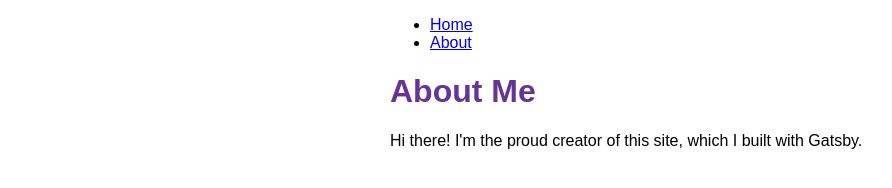
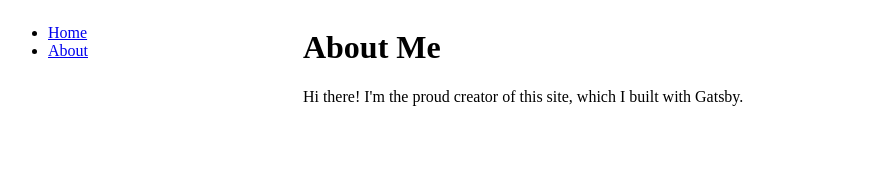
Before and after one commit to Rinrodan/Gatsby-blog-3, a Gatsby site: page /about in a window 1280 px wide. Shown: the whole page, without its empty margins (0-892 px from the left). Built offline with nearby package versions, Linux system fonts and the light colour scheme; Gatsby itself is replaced by a stand-in of ours.

Commit message:
updating

```diff
--- a/src/components/layout.module.css
+++ b/src/components/layout.module.css
@@ -1,19 +1,16 @@
-.container {
-    margin: auto;
-    max-width: 500px;
-    font-family: sans-serif;
-  }
-  .heading {
-    color: rebeccapurple;
-  }
-  .nav-links {
+.navContainer {
+    height: 50%;
+    background-color: rgba(0, 0, 255, 0.331);
+}
+.navLinks {
     display: flex;
     list-style: none;
     padding-left: 0;
-  }
-  .nav-link-item {
+    background-color: blue;
+}
+.navLinkItem {
     padding-right: 2rem;
-  }
-  .nav-link-text {
+}
+.navLinkText {
     color: black;
-  }
+}
--- a/src/components/layout.js
+++ b/src/components/layoutBlog.js
@@ -4,15 +4,19 @@ import {
   container,
   heading,
   navLinks,
+  navButtons,
   navLinkItem,
   navLinkText
-} from './layout.module.css'
+} from './layoutBlog.module.css'
 
-const Layout = ({ pageTitle, children }) => {
+const LayoutBlog = ({ pageTitle, children }) => {
   return (
     <div className={container}>
+
+
+
     <nav>
-      <ul className={navLinks}>
+      <ul className={navLinks, navButtons}>
         <li className={navLinkItem}>
           <Link to="/" className={navLinkText}>
             Home
@@ -33,4 +37,4 @@ const Layout = ({ pageTitle, children }) => {
   )
 }
 
-export default Layout
+export default LayoutBlog
--- /dev/null
+++ b/src/components/layoutBlog.module.css
@@ -0,0 +1,40 @@
+
+
+.container {
+  display: grid;
+  grid-template-columns: 0.7fr 1.3fr 1fr;
+  grid-template-rows: 0.7fr 0.8fr 1.5fr;
+  gap: 0px 0px;
+  grid-auto-flow: row;
+  grid-template-areas:
+    "header header header"
+    "sideNav blogInFocus blogInFocus"
+    "sideNav furtherReading furtherReading";
+  width: 100%;
+  height: 100%;
+}
+
+.header {
+  display: grid;
+  grid-template-columns: 0.4fr 1.4fr 1.2fr;
+  grid-template-rows: 1fr 1fr 1fr;
+  gap: 0px 0px;
+  grid-auto-flow: row;
+  grid-template-areas:
+    ". navButtons navButtons"
+    ". . ."
+    "quote quote quote";
+  grid-area: header;
+  width: 100%;
+  background-color: aqua;
+}
+
+.quote { grid-area: quote; }
+
+.navButtons { grid-area: navButtons; }
+
+.sideNav { grid-area: sideNav; }
+
+.blogInFocus { grid-area: blogInFocus; }
+
+.furtherReading { grid-area: furtherReading; }
--- /dev/null
+++ b/src/components/layoutHome.module.css
@@ -0,0 +1,40 @@
+
+
+.container {
+  display: grid;
+  grid-template-columns: 0.7fr 1.3fr 1fr;
+  grid-template-rows: 0.7fr 0.8fr 1.5fr;
+  gap: 0px 0px;
+  grid-auto-flow: row;
+  grid-template-areas:
+    "header header header"
+    "sideNav blogInFocus blogInFocus"
+    "sideNav furtherReading furtherReading";
+  width: 100%;
+  height: 100%;
+}
+
+.header {
+  display: grid;
+  grid-template-columns: 0.4fr 1.4fr 1.2fr;
+  grid-template-rows: 1fr 1fr 1fr;
+  gap: 0px 0px;
+  grid-auto-flow: row;
+  grid-template-areas:
+    ". navButtons navButtons"
+    ". . ."
+    "quote quote quote";
+  grid-area: header;
+  width: 100%;
+  background-color: aqua;
+}
+
+.quote { grid-area: quote; }
+
+.navButtons { grid-area: navButtons; }
+
+.sideNav { grid-area: sideNav; }
+
+.blogInFocus { grid-area: blogInFocus; }
+
+.furtherReading { grid-area: furtherReading; }
--- /dev/null
+++ b/src/components/layoutListPage.module.css
@@ -0,0 +1,27 @@
+
+
+.container {
+  display: grid;
+  grid-template-columns: 0.7fr 1.3fr 1fr;
+  grid-template-rows: 0.7fr 0.8fr 1.5fr;
+  gap: 0px 0px;
+  grid-auto-flow: row;
+  grid-template-areas:
+    "header header header"
+    "sideNav blogInFocus blogInFocus"
+    "sideNav furtherReading furtherReading";
+  width: 100%;
+  height: 100%;
+}
+
+
+
+.quote { grid-area: quote; }
+
+.navButtons { grid-area: navButtons; }
+
+.sideNav { grid-area: sideNav; }
+
+.blogInFocus { grid-area: blogInFocus; }
+
+.furtherReading { grid-area: furtherReading; }
--- a/src/pages/about.js
+++ b/src/pages/about.js
@@ -1,11 +1,11 @@
 import * as React from 'react'
-import Layout from '../components/layout'
+import LayoutBlog from '../components/layoutBlog'
 
 const AboutPage = () => {
   return (
-    <Layout pageTitle="About Me">
+    <LayoutBlog pageTitle="About Me">
       <p>Hi there! I'm the proud creator of this site, which I built with Gatsby.</p>
-    </Layout>
+    </LayoutBlog>
   )
 }
 
--- /dev/null
+++ b/src/pages/blogList.js
@@ -0,0 +1,6 @@
+import * as React from "react"
+import LayoutListPage from '../components/layoutHome'
+
+export default function Component () {
+  return "Hello world"
+}
```
Also changed, not shown: src/components/layoutHome.js (added, +26 -0 lines), src/components/layoutListPage.js (added, +20 -0 lines), src/components/navButtons.js (added, +32 -0 lines), src/pages/index.js (+4 -4 lines).
